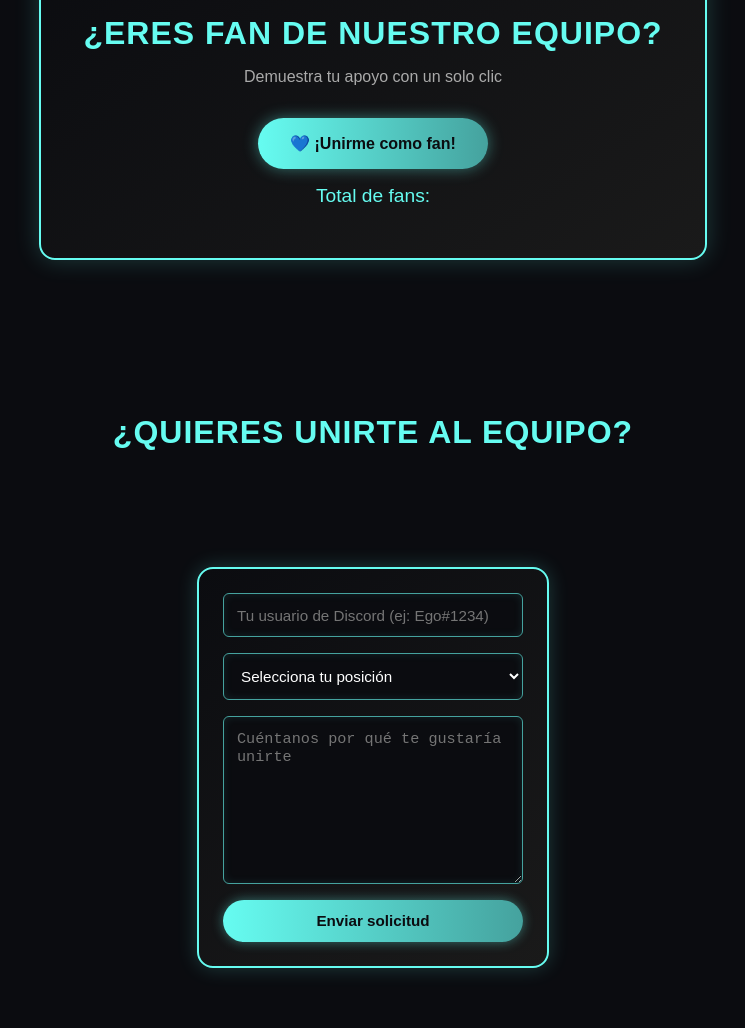
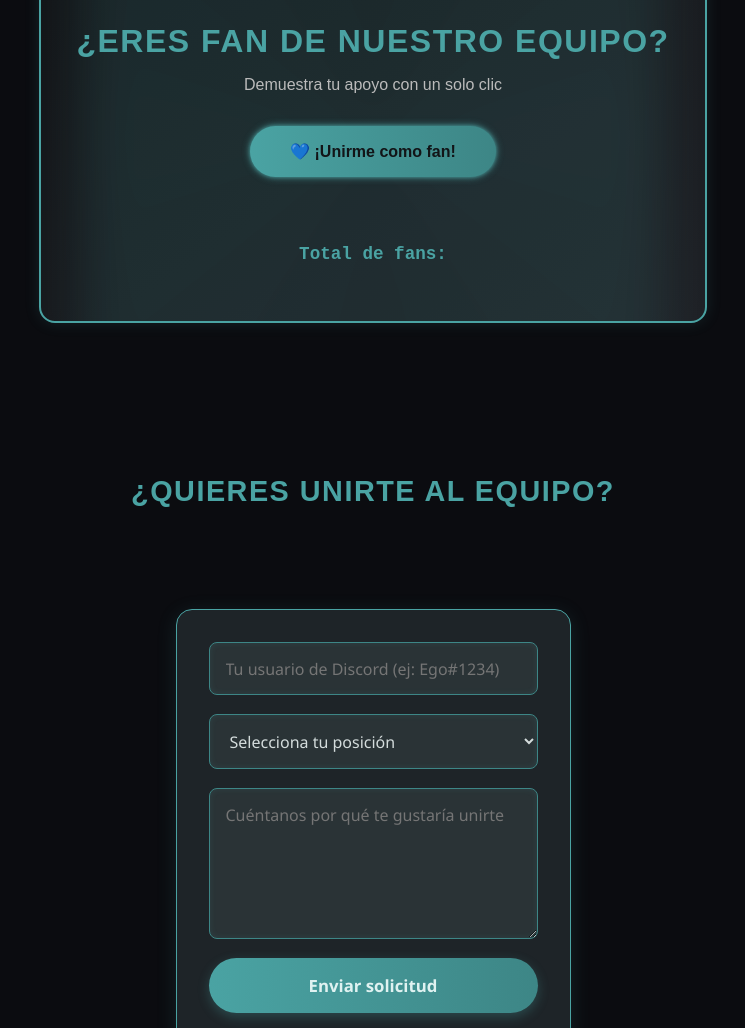
Before and after one commit to Jassy1233/zeus, a plain HTML site: page HTML/index.html in a window 1280 px wide. Shown: the part 1772-2800 px from the top of the page, without its empty margins (267-1012 px from the left). Drawn offline with Linux system fonts and the light colour scheme; no server answers.

Commit message:
Cambios en el css

```diff
--- a/CSS/styles.css
+++ b/CSS/styles.css
@@ -72,7 +72,8 @@ a:hover {
 .hero-overlay {
   position: absolute;
   inset: 0;
-  background-color: rgba(0, 0, 0, 0.6);
+  /* Fondo con degradado para dar más profundidad */
+  background: linear-gradient(to bottom, rgba(0, 0, 0, 0.7), rgba(20, 20, 20, 0.8));
   z-index: 1;
   display: flex;
   align-items: center;
@@ -89,10 +90,12 @@ a:hover {
   animation: fadeIn 1s ease-in-out;
 }
 
-
 .hero-content h2 {
-  font-size: 3rem;
+  font-size: 4rem;
   margin-bottom: 1rem;
+  line-height: 1.1;
+  font-weight: 800;
+  letter-spacing: 1px;
 }
 
 .hero-content .highlight {
@@ -100,9 +103,10 @@ a:hover {
 }
 
 .hero-content p {
-  font-size: 1.2rem;
+  font-size: 1.3rem;
   margin-bottom: 2rem;
   color: #c5c6c7;
+  animation: fadeIn 1.5s ease-in-out;
 }
 
 .cta-button {
@@ -115,6 +119,7 @@ a:hover {
   text-decoration: none;
   transition: all 0.3s ease-in-out;
   box-shadow: 0 0 10px rgba(102, 252, 241, 0.4);
+  animation: fadeIn 1.5s ease-in-out;
 }
 
 .cta-button:hover {
@@ -132,7 +137,7 @@ a:hover {
   font-size: 2rem;
   color: #66fcf1;
   text-decoration: none;
-  animation: bounce 2s infinite;
+  animation: bounce 2s infinite, fadeIn 2s ease-in-out;
   z-index: 2;
   transition: transform 0.3s;
 }
@@ -269,15 +274,14 @@ a:hover {
   line-height: 1.5;
 }
 
+/*Jugadores*/
 
-/* Jugadores */
 .players {
   display: flex;
   flex-wrap: wrap;
   justify-content: center;
   gap: 2rem;
   padding: 2rem 0;
-
 }
 
 .player-card {
@@ -287,12 +291,15 @@ a:hover {
   text-align: center;
   padding: 1.5rem;
   width: 200px;
-  transition: transform 0.3s ease;
+  transition: transform 0.3s ease, box-shadow 0.3s ease;
+  border: 1px solid transparent;
+  position: relative;
 }
 
 .player-card:hover {
-  transform: translateY(-5px);
-  box-shadow: 0 0 20px rgba(102, 252, 241, 0.4);
+  transform: translateY(-8px);
+  box-shadow: 0 0 25px rgba(102, 252, 241, 0.6);
+  border: 1px solid #66fcf1;
 }
 
 .player-card img {
@@ -301,62 +308,98 @@ a:hover {
   object-fit: cover;
   border-radius: 10px;
   margin-bottom: 1rem;
+  transition: filter 0.3s ease;
+}
+
+.player-card:hover img {
+  filter: saturate(1.2) brightness(1.1);
 }
 
 .player-card h3 {
   color: #66fcf1;
   margin: 0.5rem 0;
-  font-size: 1.2rem;
+  font-size: 1.3rem;
+  font-weight: 600;
 }
 
 .player-card p {
   color: #c5c6c7;
-  font-size: 0.95rem;
+  font-size: 1rem;
+  line-height: 1.4;
+}
+
+/* NUEVO: stats ocultos y visibles al hover */
+.player-stats {
+  background: rgba(10, 20, 30, 0.9);
+  color: #66fcf1;
+  padding: 1rem;
+  border-radius: 10px;
+  margin-top: 1rem;
+  opacity: 0;
+  max-height: 0;
+  overflow: hidden;
+  transition: opacity 0.3s ease, max-height 0.4s ease;
+  font-size: 0.9rem;
+  text-align: left;
+}
+
+.player-card:hover .player-stats {
+  opacity: 1;
+  max-height: 200px;
+}
+
+/* Responsividad */
+@media (max-width: 600px) {
+  .player-card {
+    width: 90%;
+    max-width: 300px;
+  }
+}
+/* Formulario */
+/* Título del formulario */
+.form-title {
+  font-size: 1.8rem;
+  margin-bottom: 1.5rem;
+  color: #4aa3a3; /* menos neón, más suave */
+  text-transform: uppercase;
+  letter-spacing: 1.5px;
+  text-align: center;
+  font-weight: 600;
 }
 
 /* Formulario */
-/* Título del formulario */
-.form-title {
-  font-size: 2rem;           /* ligeramente más pequeño */
-  margin-bottom: 1.5rem;
-  color: #66fcf1;
-  text-transform: uppercase;
-  letter-spacing: 1px;
-  text-align: center;
-}
-
-/* Formulario con neones y estilo futurista */
 .join-form {
-  max-width: 500px;          /* ancho contenido */
+  max-width: 500px;
   margin: auto;
   display: flex;
   flex-direction: column;
-  gap: 1rem;                 /* espacio moderado */
-  background: linear-gradient(145deg, #0b0c10, #1a1a1a);
-  padding: 1.5rem;           /* padding reducido */
+  gap: 1.2rem;
+  background: #1e2428; /* fondo más neutro y menos degradado */
+  padding: 2rem;
   border-radius: 1rem;
-  box-shadow: 0 0 20px rgba(102, 252, 241, 0.2);
-  border: 2px solid #66fcf1;
+  box-shadow: 0 4px 20px rgba(74, 163, 163, 0.15);
+  border: 1.5px solid #4aa3a3;
 }
 
 /* Inputs, select y textarea */
 .join-form input,
 .join-form select,
 .join-form textarea {
-  padding: 0.8rem;           /* menos padding */
-  border: none;
-  border-radius: 6px;
-  background: #0b0c10;
-  color: #fff;
-  font-size: 0.95rem;        /* fuente algo menor */
-  box-shadow: inset 0 0 8px rgba(102, 252, 241, 0.1);
-  border: 1px solid #45a29e;
-  transition: box-shadow 0.3s ease, transform 0.2s ease;
+  padding: 0.9rem 1rem;
+  border: 1px solid #3d8686;
+  border-radius: 8px;
+  background: #2a3336; /* más claro que antes */
+  color: #d4dcdc;
+  font-size: 1rem;
+  box-shadow: inset 0 0 6px rgba(74, 163, 163, 0.15);
+  transition: border-color 0.3s ease, box-shadow 0.3s ease;
+  font-family: 'Segoe UI', Tahoma, Geneva, Verdana, sans-serif;
 }
 
-/* Textarea en particular más alto */
+/* Textarea un poco más alto */
 .join-form textarea {
-  min-height: 140px;
+  min-height: 120px;
+  resize: vertical;
 }
 
 /* Focus state */
@@ -364,41 +407,51 @@ a:hover {
 .join-form select:focus,
 .join-form textarea:focus {
   outline: none;
-  box-shadow: 0 0 12px rgba(102, 252, 241, 0.6);
-  transform: scale(1.01);
+  border-color: #66baba;
+  box-shadow: 0 0 8px rgba(102, 187, 186, 0.6);
+  background: #324046;
 }
 
 /* Botón del formulario */
 .form-button {
-  background: linear-gradient(to right, #66fcf1, #45a29e);
-  color: #0b0c10;
-  padding: 0.8rem 1.2rem;     /* padding reducido */
-  font-size: 0.95rem;        /* fuente menor */
-  font-weight: bold;
+  background: linear-gradient(90deg, #4aa3a3 0%, #3d8686 100%);
+  color: #e0f2f1;
+  padding: 1rem 1.8rem;
+  font-size: 1.05rem;
+  font-weight: 600;
   border: none;
   border-radius: 50px;
   cursor: pointer;
-  transition: all 0.3s ease-in-out;
-  box-shadow: 0 0 12px rgba(102, 252, 241, 0.4);
+  transition: all 0.3s ease;
+  box-shadow: 0 4px 12px rgba(74, 163, 163, 0.3);
+  user-select: none;
+  font-family: 'Segoe UI', Tahoma, Geneva, Verdana, sans-serif;
 }
 
-.form-button:hover {
-  background: linear-gradient(to right, #45a29e, #66fcf1);
-  color: #fff;
-  box-shadow: 0 0 20px rgba(102, 252, 241, 0.8);
-  transform: scale(1.03);
+.form-button:hover,
+.form-button:focus {
+  background: linear-gradient(90deg, #3d8686 0%, #4aa3a3 100%);
+  color: #f0fafa;
+  box-shadow: 0 6px 18px rgba(74, 163, 163, 0.6);
+  transform: scale(1.05);
+  outline: none;
 }
 
-/* Mensaje urgente */
+.form-button:active {
+  transform: scale(0.95);
+  box-shadow: none;
+}
+
+/* Mensaje urgente (por si lo quieres usar más adelante) */
 .urgent-message {
   width: 80%;
   margin: 0 auto 1rem;
   display: block;
   font-size: 1rem;
-  color: #ff3c38;
-  background: rgba(255, 60, 56, 0.1);
-  border: 1px solid #ff3c38;
-  padding: 0.6rem 1rem;
+  color: #ff6b6b;
+  background: rgba(255, 107, 107, 0.1);
+  border: 1px solid #ff6b6b;
+  padding: 0.7rem 1rem;
   border-radius: 0.5rem;
   text-align: center;
   animation: pulse 1.5s ease-in-out infinite;
@@ -406,70 +459,139 @@ a:hover {
 
 @keyframes pulse {
   0%, 100% {
-    box-shadow: 0 0 5px rgba(255, 60, 56, 0.4);
+    box-shadow: 0 0 6px rgba(255, 107, 107, 0.4);
   }
   50% {
-    box-shadow: 0 0 15px rgba(255, 60, 56, 0.8);
+    box-shadow: 0 0 16px rgba(255, 107, 107, 0.8);
   }
 }
+
+
 .fans-section {
   max-width: 600px;
   margin: 4rem auto;
-  padding: 2rem;
+  padding: 2.5rem 2rem;
   text-align: center;
-  background: linear-gradient(145deg, #0b0c10, #1a1a1a);
-  border: 2px solid #66fcf1;
+  background: linear-gradient(145deg, #121417, #1e2025);
+  border: 2px solid #4aa3a3;
   border-radius: 1rem;
-  box-shadow: 0 0 25px rgba(102, 252, 241, 0.2);
-  color: #fff;
+  box-shadow: 0 0 15px rgba(74, 163, 163, 0.15);
+  color: #ddd;
+  position: relative;
+  overflow: hidden;
+}
+
+.fans-section::before {
+  content: "";
+  position: absolute;
+  top: -30%;
+  left: -30%;
+  width: 160%;
+  height: 160%;
+  background: conic-gradient(
+    from 0deg,
+    #4aa3a3,
+    #3d8686,
+    #4aa3a3,
+    #3d8686,
+    #4aa3a3
+  );
+  filter: blur(25px);
+  opacity: 0.15;
+  animation: rotateGlow 20s linear infinite;
+  z-index: 0;
+  border-radius: 1rem;
+}
+
+@keyframes rotateGlow {
+  0% {
+    transform: rotate(0deg);
+  }
+  100% {
+    transform: rotate(360deg);
+  }
+}
+
+.fans-section > * {
+  position: relative;
+  z-index: 1;
 }
 
 .fans-title {
   font-size: 2rem;
-  color: #66fcf1;
-  margin-bottom: 0.5rem;
+  color: #4aa3a3;
+  margin-bottom: 0.7rem;
   text-transform: uppercase;
-  letter-spacing: 1px;
+  letter-spacing: 1.5px;
+  font-weight: 600;
+  text-shadow: none;
 }
 
 .fans-subtitle {
   font-size: 1rem;
-  color: #aaa;
+  color: #bbb;
   margin-bottom: 2rem;
+  font-style: normal;
 }
 
 .fan-button {
-  padding: 1rem 2rem;
+  padding: 1rem 2.5rem;
   font-size: 1rem;
-  font-weight: bold;
-  color: #0b0c10;
-  background: linear-gradient(to right, #66fcf1, #45a29e);
+  font-weight: 600;
+  color: #121417;
+  background: linear-gradient(90deg, #4aa3a3 0%, #3d8686 100%);
   border: none;
   border-radius: 50px;
   cursor: pointer;
   transition: all 0.3s ease-in-out;
-  box-shadow: 0 0 15px rgba(102, 252, 241, 0.4);
+  box-shadow: 0 0 8px rgba(74, 163, 163, 0.3);
+  user-select: none;
+  filter: drop-shadow(0 0 2px #4aa3a3);
 }
 
-.fan-button:hover {
-  background: linear-gradient(to right, #45a29e, #66fcf1);
-  color: #fff;
-  transform: scale(1.05);
+.fan-button:hover,
+.fan-button:focus {
+  background: linear-gradient(90deg, #3d8686 0%, #4aa3a3 100%);
+  color: #f0f0f0;
+  transform: scale(1.04);
+  box-shadow: 0 0 15px rgba(74, 163, 163, 0.5);
+  outline: none;
+}
+
+.fan-button:active {
+  transform: scale(0.95);
+  box-shadow: none;
 }
 
 .fan-message {
   margin-top: 1rem;
-  font-weight: bold;
-  color: #66fcf1;
+  font-weight: 600;
+  color: #4aa3a3;
+  min-height: 1.4em;
+  font-family: 'Courier New', Courier, monospace;
+  letter-spacing: 0.5px;
+  animation: fadeInText 0.5s ease forwards;
+}
+
+@keyframes fadeInText {
+  from {
+    opacity: 0;
+    transform: translateY(6px);
+  }
+  to {
+    opacity: 1;
+    transform: translateY(0);
+  }
 }
 
 .fan-count {
-  margin-top: 1rem;
-  font-size: 1.2rem;
-  color: #66fcf1;
+  margin-top: 1.8rem;
+  font-size: 1.1rem;
+  color: #4aa3a3;
+  font-weight: 600;
+  font-family: 'Courier New', Courier, monospace;
+  text-shadow: none;
 }
-
-
 
 
 /* Footer */
--- a/HTML/index.html
+++ b/HTML/index.html
@@ -16,7 +16,7 @@
       <div class="container">
         <div class="logo">⚽ <span>Zeus</span></div>
         <nav class="nav">
-          <a href="#proximos-partidos">Fans</a>
+          <a href="#fans">Fans</a>
           <a href="#jugadores">Jugadores</a>
           <a href="#formulario">Únete</a>
         </nav>
@@ -42,15 +42,14 @@
         </div>
       </div>
     </section>
-
-    <!-- Jugadores -->
+  <!-- Sección de jugadores -->
   <section id="jugadores" class="section">
       <h2>Jugadores Titulares</h2>
       <div class="players">
         <!-- Portero -->
         <div class="player-card">
           <img src="../IMG/gagamuro.webp" alt="Endou Mamoru" />
-          <h3>En busca</h3>
+          <h3>Hydra</h3>
           <p>
             “No pasa ni el WiFi.” <br /><br /><strong>Posición:</strong> Portero
             (Goalkeeper)
@@ -61,7 +60,7 @@
           <img src="../IMG/nagi.webp" alt="Gouenji Shuuya" />
           <h3>Dinero</h3>
           <p>
-            “El terror de los porteros (y de los defensas también).”<br /><br /><strong
+            “El terror de las nenas (y de los defensas también).”<br /><br /><strong
               >Posición:</strong
             >
             Delantero (Forward)
@@ -127,7 +126,6 @@
       <p class="fan-count">Total de fans: <span id="fanCount">0</span></p>
     </section>
 
-
     <!-- Formulario para unirse -->
     <section id="formulario" class="section">
       <h2 class="form-title">¿Quieres unirte al equipo?</h2>
```
Lines whose indentation alone changed are shown as unchanged.
